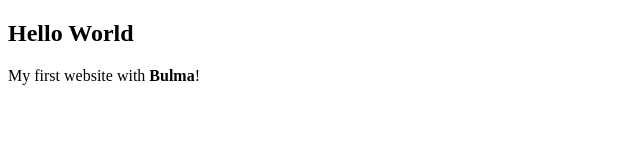
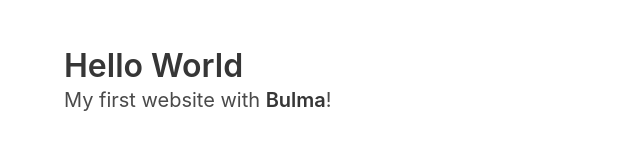
Before and after one commit to legalnoah/website, a plain HTML site: page main/index.html in a window 1280 px wide. Shown: the whole page, without its empty margins (0-640 px from the left). Drawn offline with Linux system fonts and the light colour scheme; files that its build step writes are made by us from their sources; the site is published under a folder, as on GitHub Pages, so addresses that start at the root find nothing.

Commit message:
Update index.html

```diff
--- a/main/index.html
+++ b/main/index.html
@@ -4,7 +4,7 @@
     <meta charset="utf-8">
     <meta name="viewport" content="width=device-width, initial-scale=1">
     <title>Manuel N. Jenni</title>
-    <link rel="stylesheet" href="/css/bulma.min.css">
+    <link rel="stylesheet" href="css/bulma.min.css">
 
   </head>
 
```
